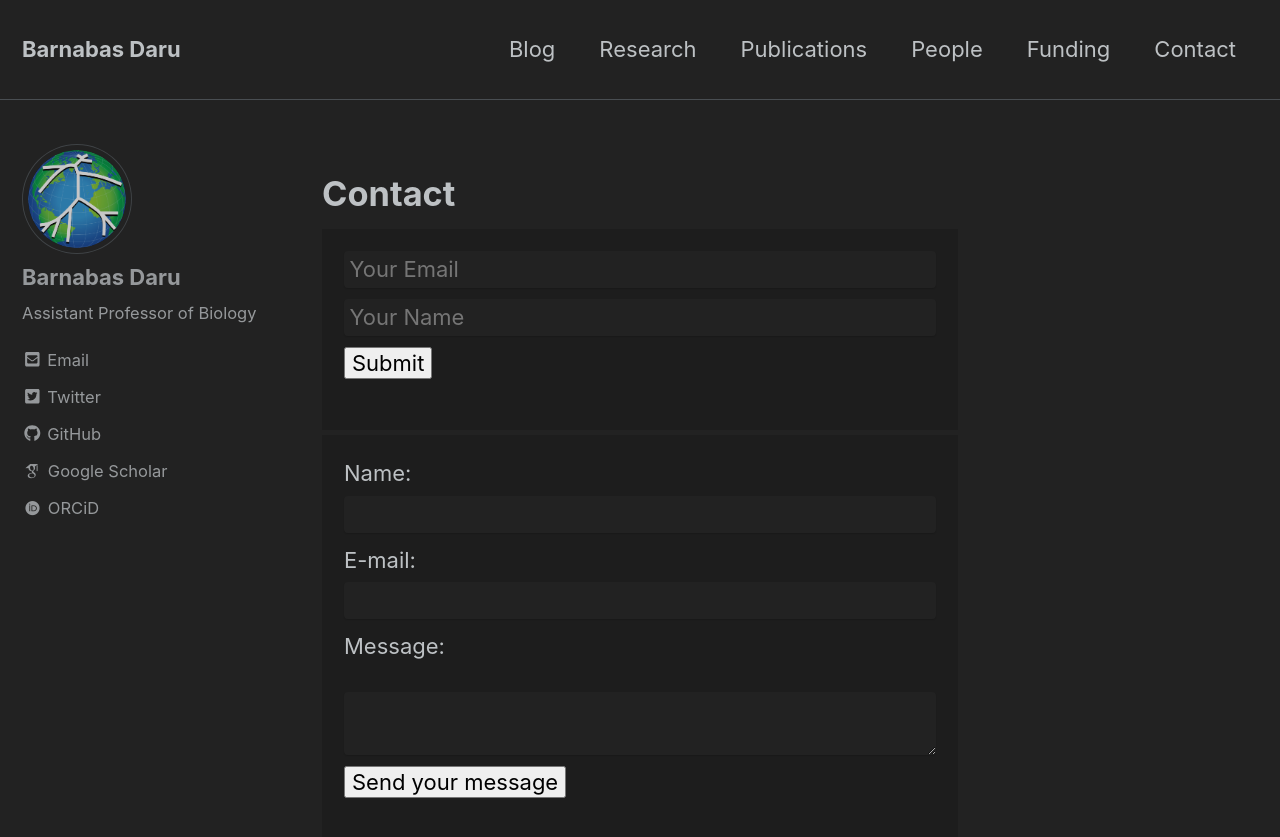
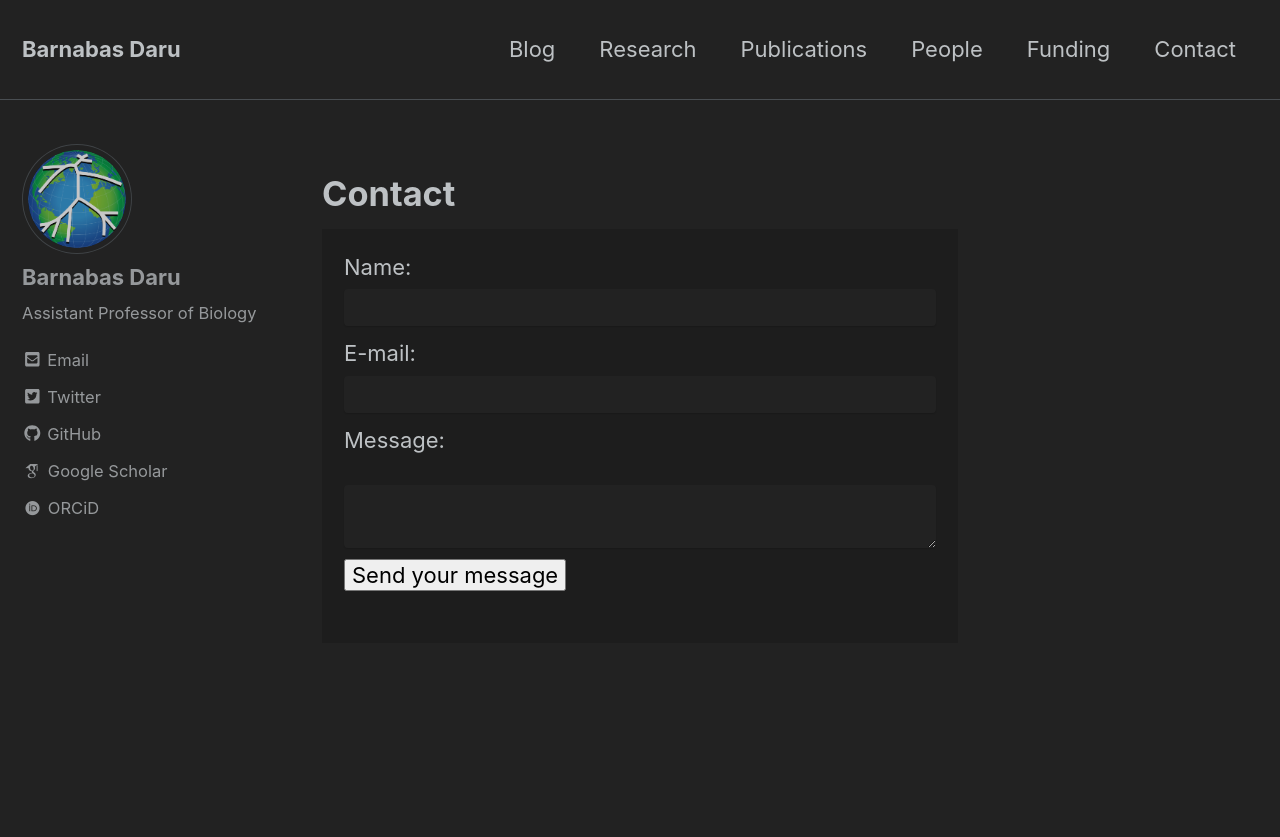
Before and after one commit to darunabas/darulab.github.io, a Jekyll site: the page built from _pages/contact.md, in a window 1280 px wide and 900 px high. Shown: the top 837 px of the window. Built offline with Jekyll 4.4.1, drawn with Linux system fonts in a browser that asks for light colours; nearby versions of some CDN libraries; some web fonts are replaced.

Commit message:
Update contact.md

```diff
--- a/_pages/contact.md
+++ b/_pages/contact.md
@@ -10,13 +10,6 @@
 tags: []
 ---
 
-<form accept-charset="UTF-8" action="https://formkeep.com/f/2abd861ba4b6" method="POST">
-  <input type="email" name="email" placeholder="Your Email">
-  <input type="text" name="name" placeholder="Your Name">
-  <input type="hidden" name="utf8" value="✓">
-  <button type="submit">Submit</button>
-</form>
-
 <form action="https://formspree.io/darunabas@yahoo.com" method="POST">
   <label for="name">Name:</label>
   <input type="text" id="name" name="user_name" />
```
